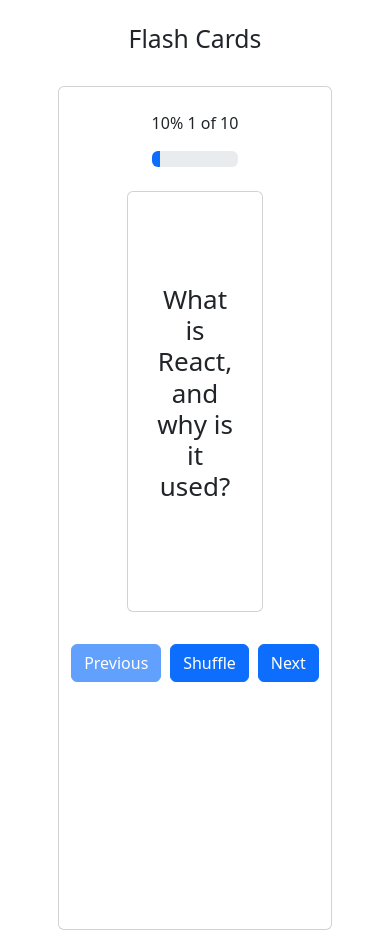
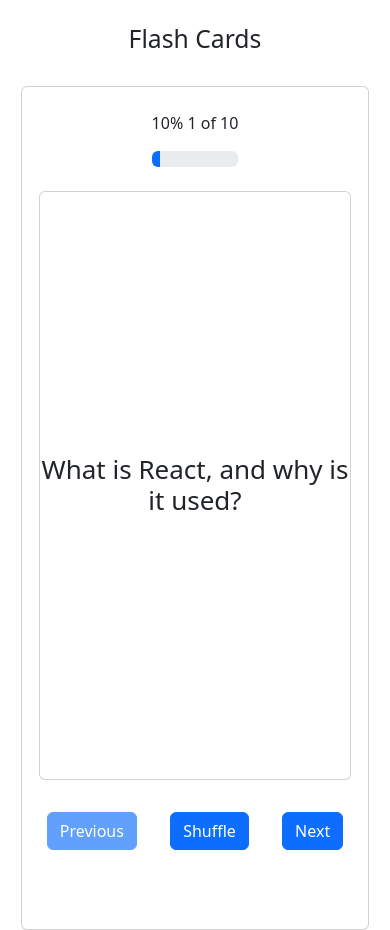
Before and after one commit to josemaia2002/FlashCard, a React (Vite) app: page / in a window 390 px wide. Built offline with nearby package versions, Linux system fonts and the light colour scheme.

Commit message:
feat: Improved flip animation and implemented responsiveness

```diff
--- a/src/components/AnswerableFlashCards.jsx
+++ b/src/components/AnswerableFlashCards.jsx
@@ -62,22 +62,38 @@ function AnswerableFlashCards ( {originalFlashCards} ) {
 
     function nextCard() {
         if(currentIndex < flashCards.length) {
-            setCurrentIndex(currentIndex + 1);
-            setShowAnswer(false);
+            if(showAnswer){
+                setShowAnswer(false);
+
+                setTimeout(() => {
+                    setCurrentIndex(currentIndex + 1);
+                }, 1600);
+            }
+            else {
+                setCurrentIndex(currentIndex + 1);
+            }
         }
     }
 
     function previousCard() {
         if(currentIndex > 1) {
-            setCurrentIndex(currentIndex - 1);
-            setShowAnswer(false);
+            if(showAnswer){
+                setShowAnswer(false);
+
+                setTimeout(() => {
+                    setCurrentIndex(currentIndex - 1);
+                }, 1600);
+            }
+            else {
+                setCurrentIndex(currentIndex - 1);
+            }
         }
     }
 
     return(
         <div className="container d-flex flex-column align-items-center mt-4">
             <h2>Flash Cards</h2>
-            <div className="vh-100 w-75 card d-flex align-items-center justify-content-start mt-4">
+            <div className="vh-100 card d-flex align-items-center justify-content-start mt-4 flashcards-container">
                 <ProgressBar currentIndex={currentIndex} totalFlashCards={flashCards.length}/>
                 <FlashCard currentIndex={currentIndex} flashCards={flashCards} showAnswer={showAnswer} toggleAnswer={toggleAnswer}/>
                 <NavBar currentIndex={currentIndex} previousCard={previousCard} nextCard={nextCard} shuffleCards={shuffleCards} totalFlashCards={flashCards.length}/>
--- a/src/components/FlashCard.css
+++ b/src/components/FlashCard.css
@@ -13,7 +13,7 @@
     position: relative;
     width: 100%;
     height: 100%;
-  transition: transform 0.8s;
+    transition: transform 1.6s;
     transform-style: preserve-3d;
 }
 
@@ -31,3 +31,25 @@
 .is-flipped {
     transform: rotateY(180deg);
 }
+
+/* mobile settings */
+.flashcards-container {
+    width: 95%;
+}
+
+.flashcard-wrapper {
+    width: 90%;
+    min-height: 70%;
+}
+
+/* other sizes settings */
+@media (min-width: 768px) {
+    .flashcards-container {
+        width: 75%;
+    }
+
+    .flashcard-wrapper {
+        width: 50%;
+        height: 50%;
+    }
+}
--- a/src/components/FlashCard.jsx
+++ b/src/components/FlashCard.jsx
@@ -9,14 +9,14 @@ function FlashCard( {flashCards, currentIndex, showAnswer, toggleAnswer} ) {
     const currentCard = flashCards[currentIndex - 1];
 
     return (
-        <div onClick={toggleAnswer} className="flash-card card text-center w-50 h-50 mb-4 p-4">
-            <div className={`flash-card-inner card-body p-2 d-flex align-items-center justify-content-center ${showAnswer ? 'is-flipped' : ''}`}>
-                <p className="d-flex align-items-center justify-content-center flash-card-front card-text display-6" style={{ fontSize: "clamp(26px, 1.2em, 32px)" }}>
+        <div onClick={toggleAnswer} className="flash-card text-center mb-4 flashcard-wrapper">
+            <div className={`flash-card-inner card h-100 card-body p-2 d-flex align-items-center justify-content-center ${showAnswer ? 'is-flipped' : ''}`}>
+                <div className="d-flex align-items-center justify-content-center flash-card-front card-text display-6" style={{ fontSize: "clamp(26px, 1.2em, 32px)" }}>
                     {currentCard.question}
-                </p>
-                <p className="d-flex align-items-center justify-content-center flash-card-back card-text display-6" style={{ fontSize: "clamp(26px, 1.2em, 32px)" }}>
+                </div>
+                <div className="d-flex align-items-center justify-content-center flash-card-back card-text display-6" style={{ fontSize: "clamp(26px, 1.2em, 32px)" }}>
                     {currentCard.answer}
-                </p>
+                </div>
             </div>
         </div>
 
```
Lines whose indentation alone changed are shown as unchanged.
